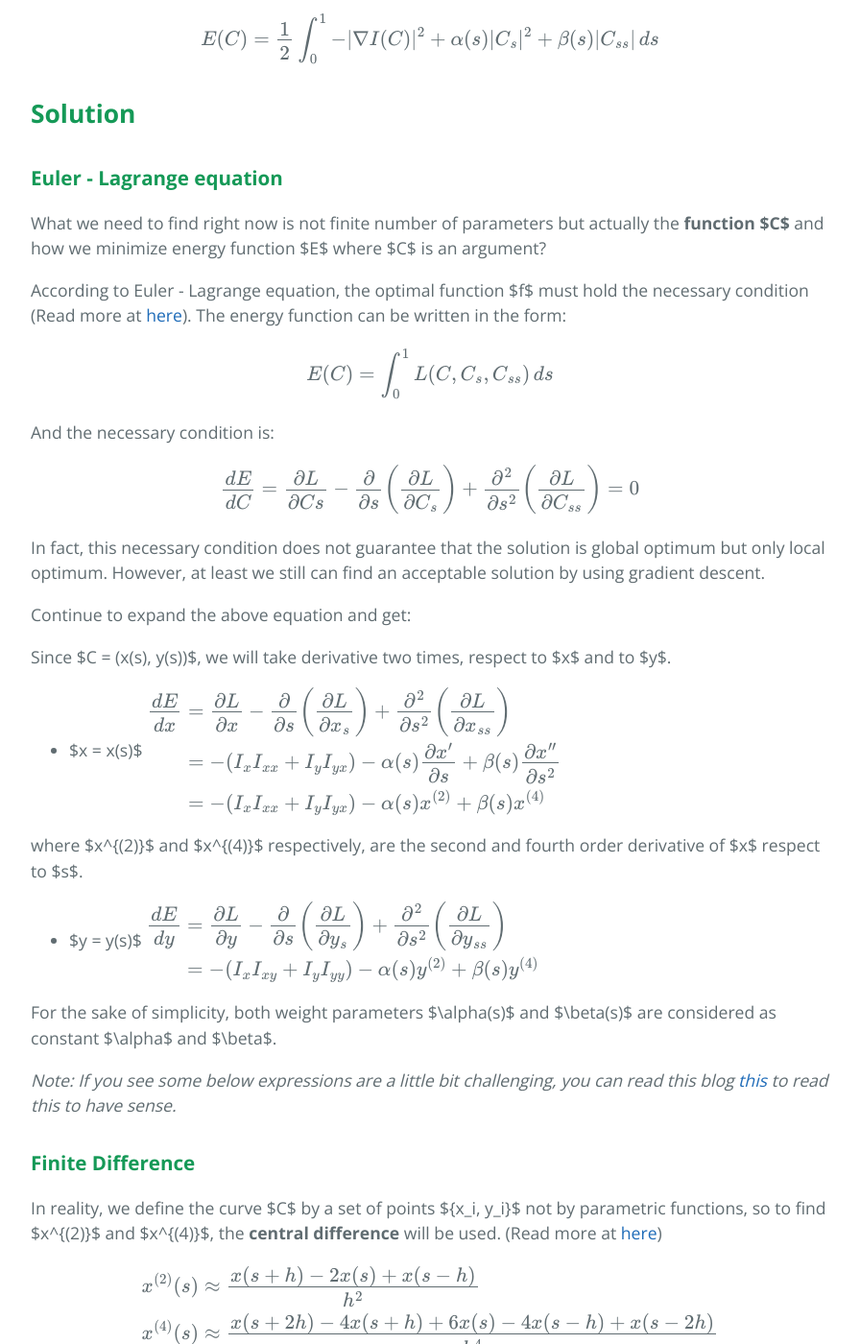
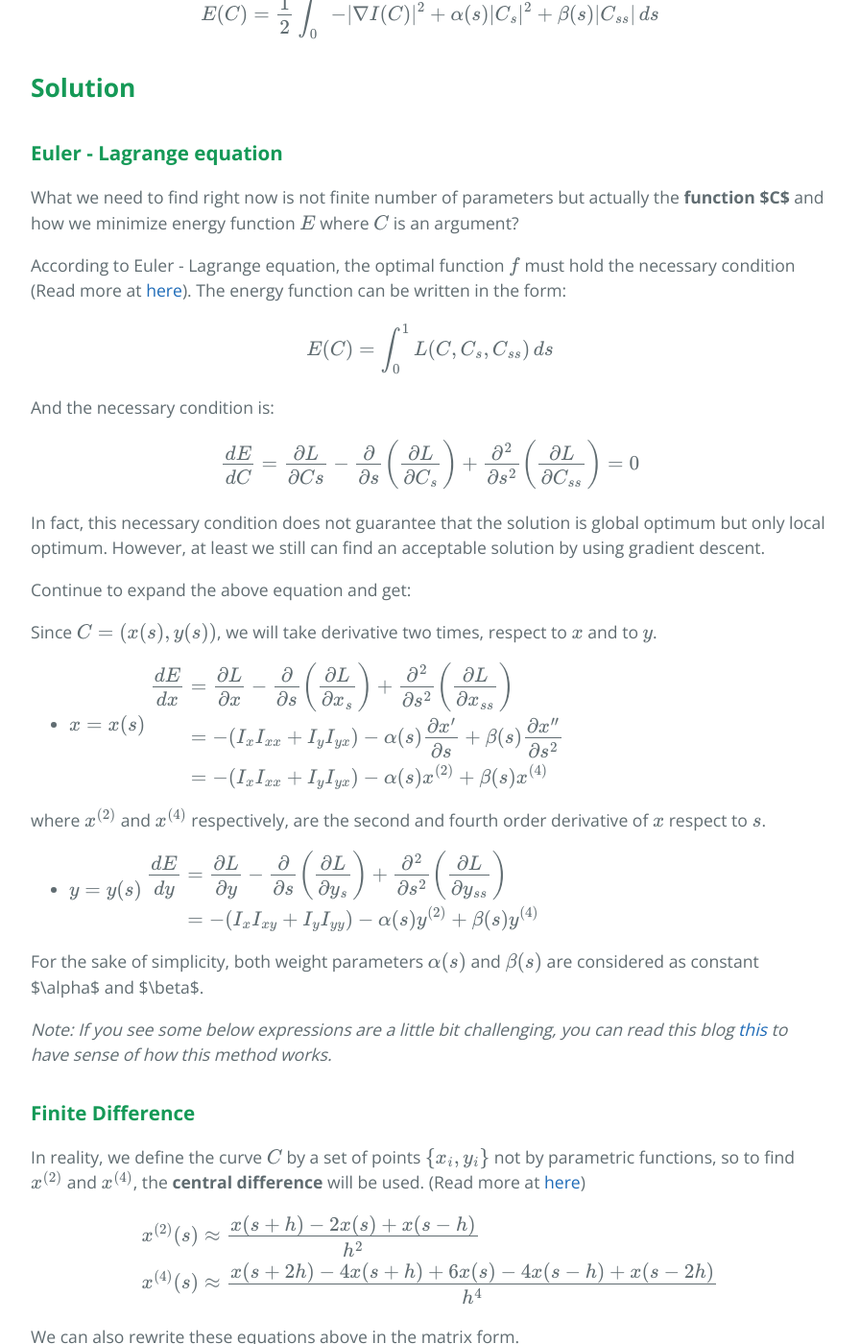
Before and after one commit to graphicsminer/graphicsminer.github.io, a Jekyll site: the page built from _posts/2022-09-20-variational-methods-and-image-segmentation_part1.md, in a window 1280 px wide and 1400 px high, scrolled down 1609 px. Shown: the whole window at 96% size, without its empty margins (192-1088 px from the left). Built offline with Jekyll 4.4.1, drawn with Linux system fonts in a browser that asks for light colours; formulas are drawn with MathJax 3; some of the changed text lies outside the part shown.

Commit message:
push variational method and segmentation part 1

```diff
--- a/_posts/2022-09-20-variational-methods-and-image-segmentation_part1.md
+++ b/_posts/2022-09-20-variational-methods-and-image-segmentation_part1.md
@@ -13,13 +13,13 @@ Convolution neural networks usually appear in segmentation problems because of i
 
 ## **Formulation**
 
-Let $I: \Omega \rightarrow \mathbb{R}$ be a gray scale image, where $\Omega \subset \mathbb{R}^2$. The curve that segments image $I$ into 2 partitions is denoted as $C: [0, 1] \rightarrow \Omega$, in other words $C = (x(s), y(s))$ where $s \in [0, 1]$.
+Let $$I: \Omega \rightarrow \mathbb{R}$$ be a gray scale image, where $$\Omega \subset \mathbb{R}^2$$. The curve that segments image $I$ into 2 partitions is denoted as $$C: [0, 1] \rightarrow \Omega$$, in other words $$C = (x(s), y(s))$ where $s \in [0, 1]$$.
 
-There are innumerable curves $C$, so how do we know which one is the most suitable for a given image? To answer that, Kass et al [[1]](#1) proposed an energy function $E(C)$ and the process of finding $C$ is minimizing $E(C)$:
+There are innumerable curves $$C$$, so how do we know which one is the most suitable for a given image? To answer that, Kass et al [[1]](#1) proposed an energy function $$E(C)$$ and the process of finding $$C$$ is minimizing $$E(C)$$:
 
 $$E(C) = E_{int}(C) + E_{image}(C)$$
 
-The internal energy $E_{int}(C)$ contains 2 small terms:
+The internal energy $$E_{int}(C)$$ contains 2 small terms:
 
 * Continuity term:
     $$E_{cont}(C) = \int_0^1  |C_s|^2 \, ds = \int_0^1 \left|\dfrac{\partial x}{\partial s}\right|^2 + \left|\dfrac{\partial y}{\partial s}\right|^2 ds $$
@@ -45,9 +45,9 @@ $$E(C) = \dfrac{1}{2} \int_0^1 - |\nabla I(C)|^2 + \alpha (s) |C_s|^2 + \beta (s
 
 ### **Euler - Lagrange equation**
 
-What we need to find right now is not finite number of parameters but actually the **function $C$** and how we minimize energy function $E$ where $C$ is an argument?
+What we need to find right now is not finite number of parameters but actually the **function $C$** and how we minimize energy function $$E$$ where $$C$$ is an argument?
 
-According to Euler - Lagrange equation, the optimal function $f$ must hold the necessary condition (Read more at [here](https://en.wikipedia.org/wiki/Euler%E2%80%93Lagrange_equation)). The energy function can be written in the form:
+According to Euler - Lagrange equation, the optimal function $$f$$ must hold the necessary condition (Read more at [here](https://en.wikipedia.org/wiki/Euler%E2%80%93Lagrange_equation)). The energy function can be written in the form:
 
 $$\begin{equation}
   E(C) = \int_0^1L(C, C_s, C_{ss}) \, ds
@@ -63,30 +63,30 @@ In fact, this necessary condition does not guarantee that the solution is global
 
 Continue to expand the above equation and get:
 
-Since $C = (x(s), y(s))$, we will take derivative two times, respect to $x$ and to $y$.
+Since $$C = (x(s), y(s))$$, we will take derivative two times, respect to $$x$$ and to $$y$$.
 
-* $x = x(s)$
+* $$x = x(s)$$
 $$\begin{aligned}
   \dfrac{dE}{dx} &= \dfrac{\partial L}{\partial x} - \dfrac{\partial}{\partial s}\left(\dfrac{\partial L}{\partial x_s}\right) + \dfrac{\partial ^2}{\partial s^2}\left(\dfrac{\partial L}{\partial x_{ss}}\right) \\
   &= -(I_{x}I_{xx} + I_yI_{yx}) - \alpha (s) \dfrac{\partial x'}{\partial s} + \beta (s) \dfrac{\partial x''}{\partial s^2} \\
   &= -(I_{x}I_{xx} + I_yI_{yx}) - \alpha (s) x^{(2)} + \beta (s) x^{(4)}
 \end{aligned}$$
 
-where $x^{(2)}$ and $x^{(4)}$ respectively, are  the second and fourth order derivative of $x$ respect to $s$.
+where $$x^{(2)}$$ and $$x^{(4)}$$ respectively, are  the second and fourth order derivative of $$x$$ respect to $$s$$.
 
-* $y = y(s)$
+* $$y = y(s)$$
 $$\begin{aligned}
   \dfrac{dE}{dy} &= \dfrac{\partial L}{\partial y} - \dfrac{\partial}{\partial s}\left(\dfrac{\partial L}{\partial y_s}\right) + \dfrac{\partial ^2}{\partial s^2}\left(\dfrac{\partial L}{\partial y_{ss}}\right) \\
   &= -(I_{x}I_{xy} + I_yI_{yy}) - \alpha (s) y^{(2)} + \beta (s) y^{(4)}
 \end{aligned}$$
 
-For the sake of simplicity, both weight parameters $\alpha(s)$ and $\beta(s)$ are considered as constant $\alpha$ and $\beta$.
+For the sake of simplicity, both weight parameters $$\alpha(s)$$ and $$\beta(s)$$ are considered as constant $\alpha$ and $\beta$.
 
-*Note: If you see some below expressions are a little bit challenging, you can read this blog [this](https://huynguyenbao.github.io/posts/2021/08/variational-methods/) to read this to have sense.*
+*Note: If you see some below expressions are a little bit challenging, you can read this blog [this](https://huynguyenbao.github.io/posts/2021/08/variational-methods/) to have sense of how this method works.*
 
 ### **Finite Difference**
 
-In reality, we define the curve $C$ by a set of points $\{x_i, y_i\}$ not by parametric functions, so to find $x^{(2)}$ and $x^{(4)}$, the **central difference** will be used. (Read more at [here](https://en.wikipedia.org/wiki/Finite_difference))
+In reality, we define the curve $$C$$ by a set of points $$\{x_i, y_i\}$$ not by parametric functions, so to find $$x^{(2)}$$ and $$x^{(4)}$$, the **central difference** will be used. (Read more at [here](https://en.wikipedia.org/wiki/Finite_difference))
 
 $$\begin{aligned}
   x^{(2)}(s) &\approx \dfrac{x(s + h) - 2x(s) + x(s-h)}{h^2} \\
@@ -135,29 +135,29 @@ $$\begin{equation}
         \end{array}\right] = A_4 X
 \end{equation}$$
 
-Finally, the term $-\alpha x^{(2)} + \beta x^{(4)}$ in Euler - Lagrange equation above is rewriten as matrix form: $-\alpha A_2 X + \beta A_4X$
+Finally, the term $$-\alpha x^{(2)} + \beta x^{(4)}$$ in Euler - Lagrange equation above is rewriten as matrix form: $$-\alpha A_2 X + \beta A_4X$$.
 
-This is applied the same to $Y^{(2)}$ and $Y^{(4)}$.
+This is applied the same to $$Y^{(2)}$$ and $$Y^{(4)}$$.
 
 ### **Implicit Euler method**
 
-To simplify notation, let $A = -\alpha A_2 + \beta A_4$ and $P_x = I_xI_{xx} + I_yI_{yx}$.
+To simplify notation, let $$A = -\alpha A_2 + \beta A_4$$ and $$P_x = I_xI_{xx} + I_yI_{yx}$$.
 
 The Euler - Lagrange equation becomes:
 
 $$\dfrac{dE}{dX} = -P_x(X) + AX$$
 
-In this step, we will use [implicit Euler method](https://en.wikipedia.org/wiki/Backward_Euler_method) and consider $P_x(X)$ as constant:
+In this step, we will use [implicit Euler method](https://en.wikipedia.org/wiki/Backward_Euler_method) and consider $$P_x(X)$$ as constant:
 
 $$\dfrac{1}{\gamma}(X_t - X_{t+1}) = -P_x(X_t) + AX_{t+1}$$
 
-where $\gamma$ is step size.
+where $$\gamma$$ is step size.
 
-Finally, the $X_{t+1}$ is obtained by:
+Finally, the $$X_{t+1}$$ is obtained by:
 
 $$X_{t+1} = (\gamma A + I_d)^{-1}(\gamma P_x(X_t) + X_t)$$
 
-The update equation for $Y_{t+1}$ is the same:
+The update equation for $$Y_{t+1}$$ is the same:
 
 $$Y_{t+1} = (\gamma A + I_d)^{-1}(\gamma P_y(Y_t) + Y_t)$$
 
```
